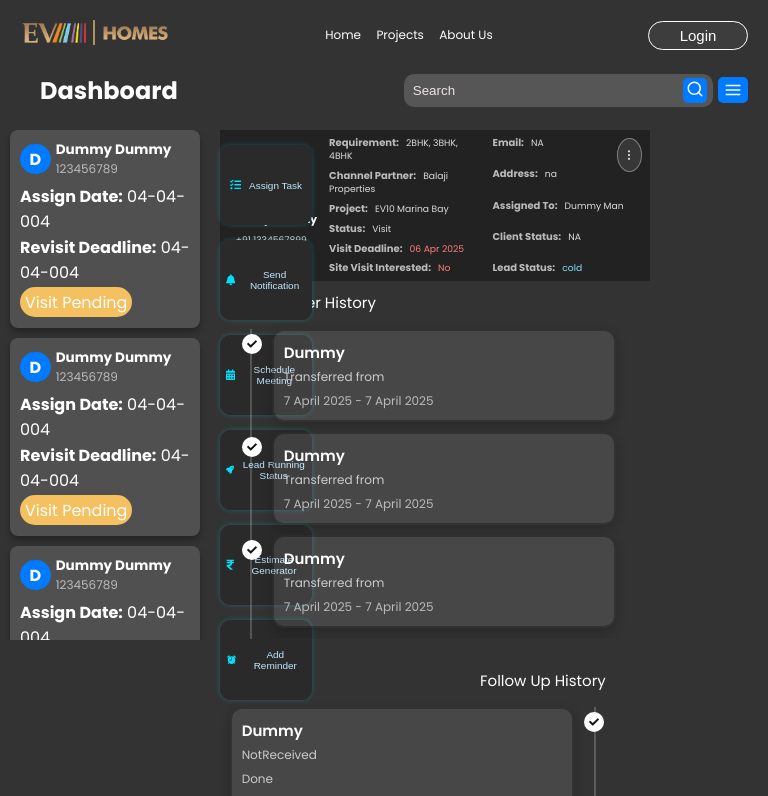
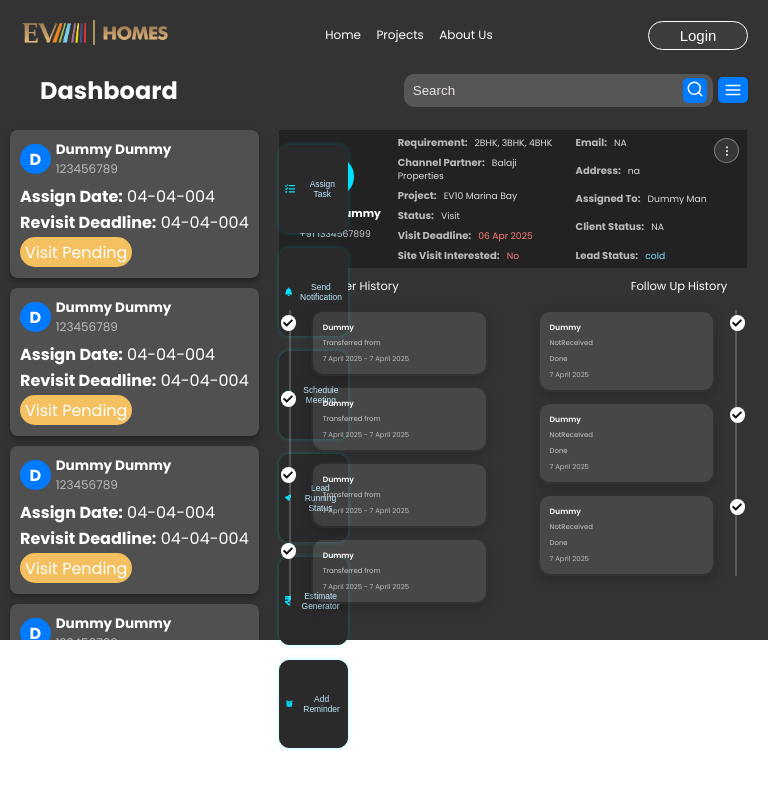
Before and after one commit to Tech2cool/ev-homes-web-next, a Next.js app: page /leads in a window 768 px wide. Shown: the top 796 px of the page. Built offline with nearby package versions, Linux system fonts and the light colour scheme.

Commit message:
lead details

```diff
--- a/app/globals.css
+++ b/app/globals.css
@@ -23,3 +23,11 @@ body {
   overflow-y: auto;
   scrollbar-width: none;
 }
+
+html, body {
+  margin: 0;
+  padding: 0;
+  overflow-x: hidden;
+  box-sizing: border-box;
+  max-width: 100vw;
+}
--- a/app/leads/leads.module.css
+++ b/app/leads/leads.module.css
@@ -13,7 +13,7 @@
   display: flex;
 }
 .listContainer {
-  width: 320px;
+  width: auto;
 }
 
 .fullContainer {
--- a/app/leads/page.js
+++ b/app/leads/page.js
@@ -20,10 +20,12 @@ const LeadsPage = () => {
   };
 
   useEffect(() => {
-    if (!isMobile) {
+    if (isMobile === undefined) return;
+
+    if (!isMobile && selectedLeadId === null) {
       setSelectedLeadId("1");
     }
-  }, [isMobile]);
+  }, [isMobile, selectedLeadId]);
 
   return (
     <div className={styles.fullContainer}>
--- a/components/LeadDetails/leaddetailspage.module.css
+++ b/components/LeadDetails/leaddetailspage.module.css
@@ -233,15 +233,17 @@
   .leftSection,
   .middleSection,
   .rightSection {
-    width: 100%;
+    width: 97vw;
     max-width: 100%;
     box-sizing: border-box;
     height: fit-content;
   }
 
   .detailsContainer {
-    margin-right: 10px;
+    margin-left: 0px;
     display: flex;
+    /* margin-right: 100px; */
+
     flex-direction: column;
     align-items: flex-start;
     gap: 13px;
@@ -289,7 +291,7 @@
   }
 
   .actionButton {
-    width: 27vw;
+    width: 26vw;
     height: 15vh;
     padding: 5px;
     font-size: 3.5vw;
@@ -304,7 +306,7 @@
   }
 
   .options {
-    font-size: 15px;
+    font-size: 5vw;
     width: 8vw;
     height: 5vh;
   }
@@ -316,7 +318,7 @@
 
 @media screen and (max-width: 1024px) and (min-width: 616px) {
   .detailsContainer {
-    width: 55vw;
+    width: 60vw;
     max-height: 100vh;
     margin: 0vw;
     padding: 0.5vw;
@@ -342,26 +344,15 @@
     right: 1vh;
     font-size: 12px;
     width: 3vw;
-    height: 4vh;
+    height: 3vw;
   }
 
-  /* .buttonColumn {
-    display: flex;
-    flex-direction: column;
-    position: absolute;
-    right: 10;
-    justify-content: flex-start;
-    gap: 15px;
-    margin-top: 15px;
-  } */
-
   .actionButton {
-    width: 12vw;
-    height: 10vh;
+    width: 9vw;
+    height: 11vh;
     padding: 5px;
-    font-size: 1.3vw;
+    font-size: 1.1vw;
     text-align: center;
     justify-content: center;
   }
-
 }
--- a/components/LeadListPage/leadlistpage.module.css
+++ b/components/LeadListPage/leadlistpage.module.css
@@ -29,8 +29,7 @@
 }
 
 .clientIcon {
-  /* width: 40px;
-  height: 40px; */
+
   width:3vw;
   height:3vw;
   border-radius: 50%;
@@ -96,6 +95,7 @@
 
   .leadCard {
     padding: 10px;
+    width: fit-content;
   }
 
   .leadInfo {
--- a/components/LeadsHistory/leadshistory.module.css
+++ b/components/LeadsHistory/leadshistory.module.css
@@ -68,29 +68,29 @@
   border-radius: 12px;
   padding: 10px 10px;
   box-shadow: 0 4px 12px rgba(0, 0, 0, 0.2);
-  width: 320px;
+  width: 25vw;
 }
 
 .name {
   font-weight: 600;
-  font-size: 15px;
+  font-size: 1vw;
   margin-bottom: 4px;
 }
 
 .subtext {
-  font-size: 12px;
+  font-size: 0.9vw;
   color: #cccccc;
   margin-bottom: 6px;
 }
 
 .date {
-  font-size: 12px;
+  font-size: 0.9vw;
   color: #bbbbbb;
 }
 
 .twoContainers {
   display: flex;
-  gap: 20px;
+  gap: 10px;
   justify-content: space-between;
   flex-wrap: wrap;
 }
@@ -129,7 +129,7 @@
   border-radius: 12px;
   padding: 10px 10px;
   box-shadow: 0 4px 12px rgba(0, 0, 0, 0.2);
-  width: 320px;
+  width: 25vw;
 }
 
 @media screen and (max-width: 615px) {
@@ -146,7 +146,7 @@
 
   .timelineCard,
   .timelineCardRight {
-    width: 100%;
+    width: 70vw;
   }
 
   .heading2 {
@@ -154,9 +154,13 @@
     font-size: 2.5vh;
   }
 
+  .timeline {
+    margin-left: 1vw ;
+  }
+
   .timelineRight {
     position: relative;
-    margin-left: 20px;
+    margin-left: 1vw;
     padding-left: 20px;
     border-left: 2px solid #ffffff33;
     border-right: none;
@@ -169,4 +173,49 @@
     width: 20px;
     height: 20px;
   }
+
+  .name {
+    font-size: 4vw;
+  }
+
+  .subtext {
+    font-size: 3.5vw;
+  }
+
+  .date {
+    font-size: 3.5vw;
+  }
 }
+
+@media screen and (max-width: 1024px) and (min-width: 616px) {
+  .timelineCard,
+  .timelineCardRight {
+    width: 20vw;
+  }
+
+  .heading2 {
+    font-size:1.5vw;
+  }
+
+  .heading{
+    font-size:1.5vw;
+
+  }
+
+  .timeline {
+    margin-left: 0vw ;
+  }
+  .timelineRight{
+    margin-right: 0vw ;
+
+  }
+  .timelineDotRight {
+    width: 2vw;
+    height: 2vw;
+  }
+
+  .timelineDot {
+    width: 2vw;
+    height: 2vw;
+  }
+}
--- a/components/NavBar/navbar.module.css
+++ b/components/NavBar/navbar.module.css
@@ -54,7 +54,6 @@
   margin-right: 40px;
   display: flex;
   gap: 20px;
-  flex-shrink: 0;
 }
 
 .icon {
@@ -166,7 +165,8 @@
   }
 
   .navbar {
-    height: 2vh;
+    height: 15px;
+    width: 100vw;
   }
   .hamburger {
     display: block;
@@ -181,7 +181,10 @@
   }
 
   .icon{
-    font-size: 15px;
+    font-size: 4vw;
+  }
+  .icons{
+    gap: 4vw;
   }
 
 }
--- a/hooks/useIsMobile.js
+++ b/hooks/useIsMobile.js
@@ -1,7 +1,7 @@
 import { useEffect, useState } from "react";
 
 export const useIsMobile = (breakpoint = 616) => {
-  const [isMobile, setIsMobile] = useState(false);
+  const [isMobile, setIsMobile] = useState(undefined);
 
   useEffect(() => {
     const checkScreen = () => {
```
